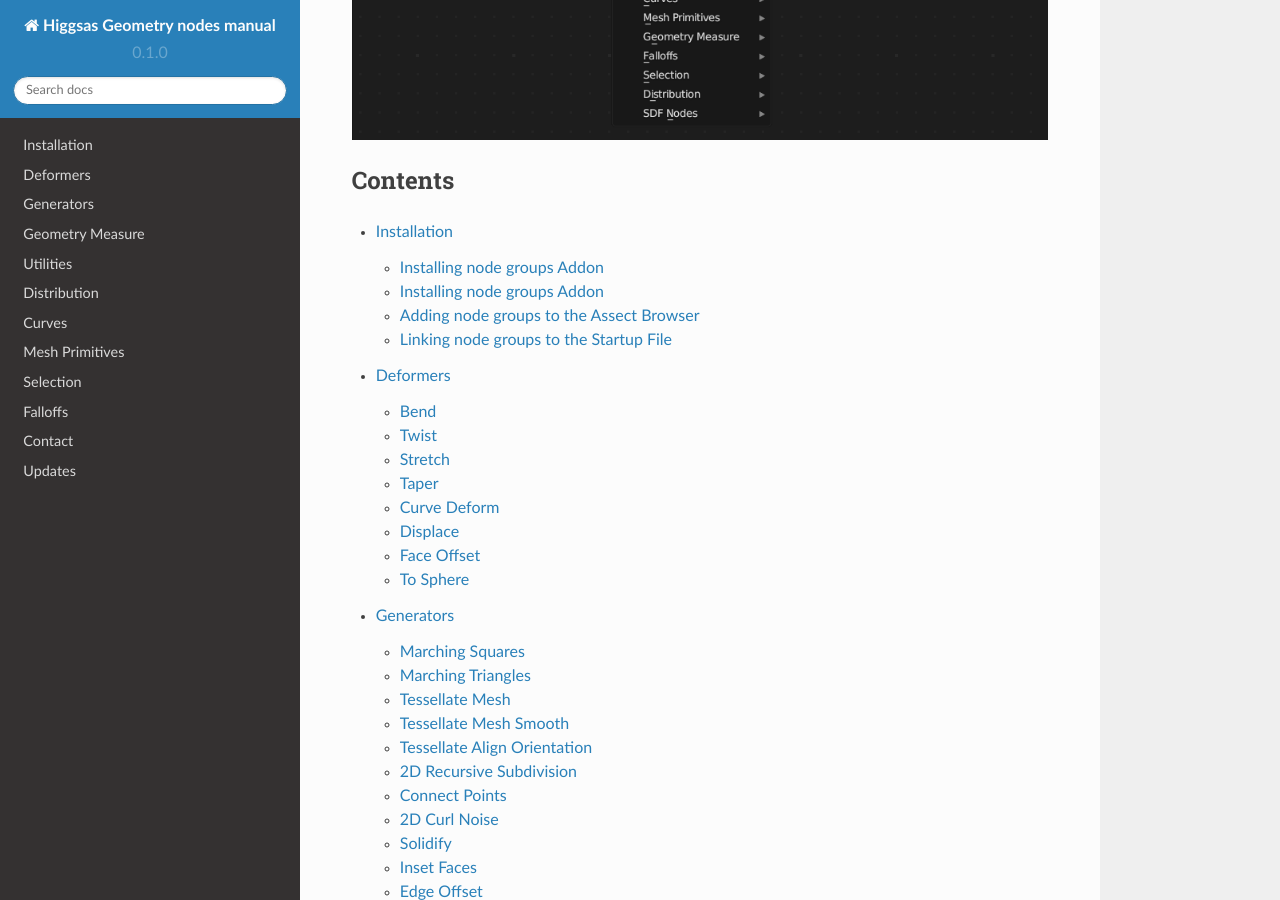
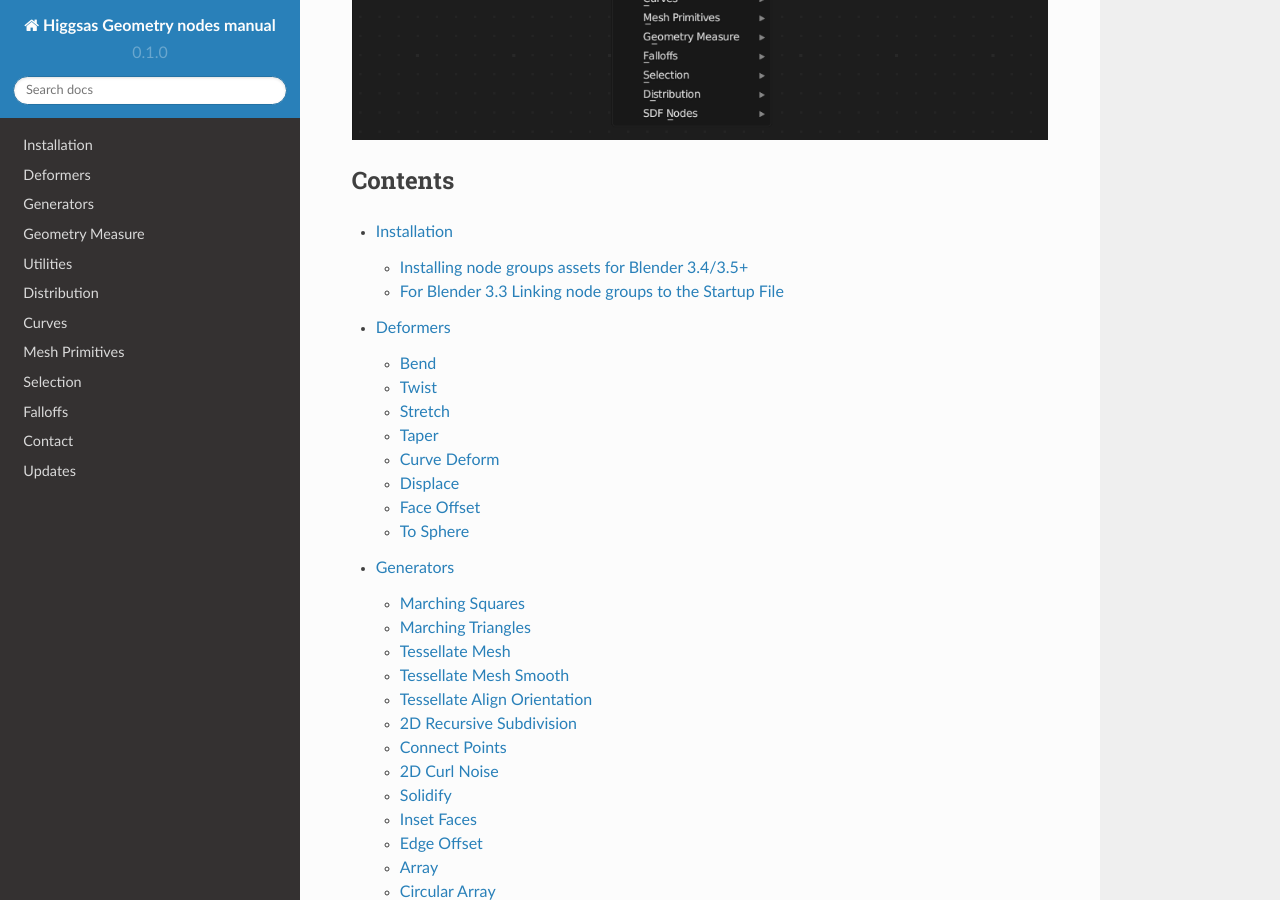
Before and after one commit to higgsas/higgsas_geo_nodes_manual, a Sphinx documentation site: the page built from docs/index.rst, in a window 1280 px wide and 900 px high, scrolled down 939 px. Built offline with Sphinx 7.4.7 and the Read the Docs theme 2.0.0, drawn with Linux system fonts in a browser that asks for light colours.

Commit message:
Update installation.rst

```diff
--- a/docs/installation.rst
+++ b/docs/installation.rst
@@ -1,65 +1,25 @@
 Installation
 ===================================
 
-Three different installation methods:
-
-.. warning::
-    You don't need to do all three installation methods, simply just do the Addon instalation
 
 ************************************************************
-Installing node groups Addon
-************************************************************
-
-- Go to``Edit/Preferences/File Paths/Add-ons`` and press :guilabel:`Install`
-
-.. image:: images/addon1.png
-
-- Navigate to where node group file :guilabel:`.blend` is located and click :guilabel:`Install Add-on`
-
-.. image:: images/addon2.png
-
-- Enable Addon by pressing checkmark and click :guilabel:`Save Preferences`
-
-.. image:: images/addon3.png
-
-
-************************************************************
-Installing node groups Addon
+Installing node groups assets for Blender 3.4/3.5+
 ************************************************************
 
 |install_video|
 
 .. |install_video| raw:: html
 
-    <iframe width="560" height="315" src="https://www.youtube.com/embed/IgIHBMXEqu4" title="YouTube video player" frameborder="0" allow="accelerometer; autoplay; clipboard-write; encrypted-media; gyroscope; picture-in-picture; web-share" allowfullscreen></iframe>
+    <iframe width="720" height="405" src="https://www.youtube.com/embed/IgIHBMXEqu4" title="YouTube video player" frameborder="0" allow="accelerometer; autoplay; clipboard-write; encrypted-media; gyroscope; picture-in-picture; web-share" allowfullscreen></iframe>
 
 - Extract downloaded .zip file folder for your blender version
 - Inside Blender go to :guilabel:`Edit/Preferences/Files Paths/Asset Libraries` and press :guilabel:`+` Add Asset Library
-- Locate unzipped
-
-
+- Locate unzipped folder and press :guilabel:`Add Asset Library`
 
 
 
 ************************************************************
-Adding node groups to the Assect Browser
-************************************************************
-
-Go to``Edit/Preferences/File Paths/Asset Libraries`` and add node group :guilabel:`.blend` file to the Path folder, and press :guilabel:`Safe Preferences`
-
-.. image:: images/instal_asset1.PNG
-
-Now node groups will accessible in :guilabel:`Asset Browser`
-
-.. image:: images/instal_asset2.PNG
-
-.. warning::
-    Node groups are not searchable inside Geometry Nodes editor
-
-
-
-************************************************************
-Linking node groups to the Startup File
+For Blender 3.3 Linking node groups to the Startup File
 ************************************************************
 
 - Open :guilabel:`Blender`
```
